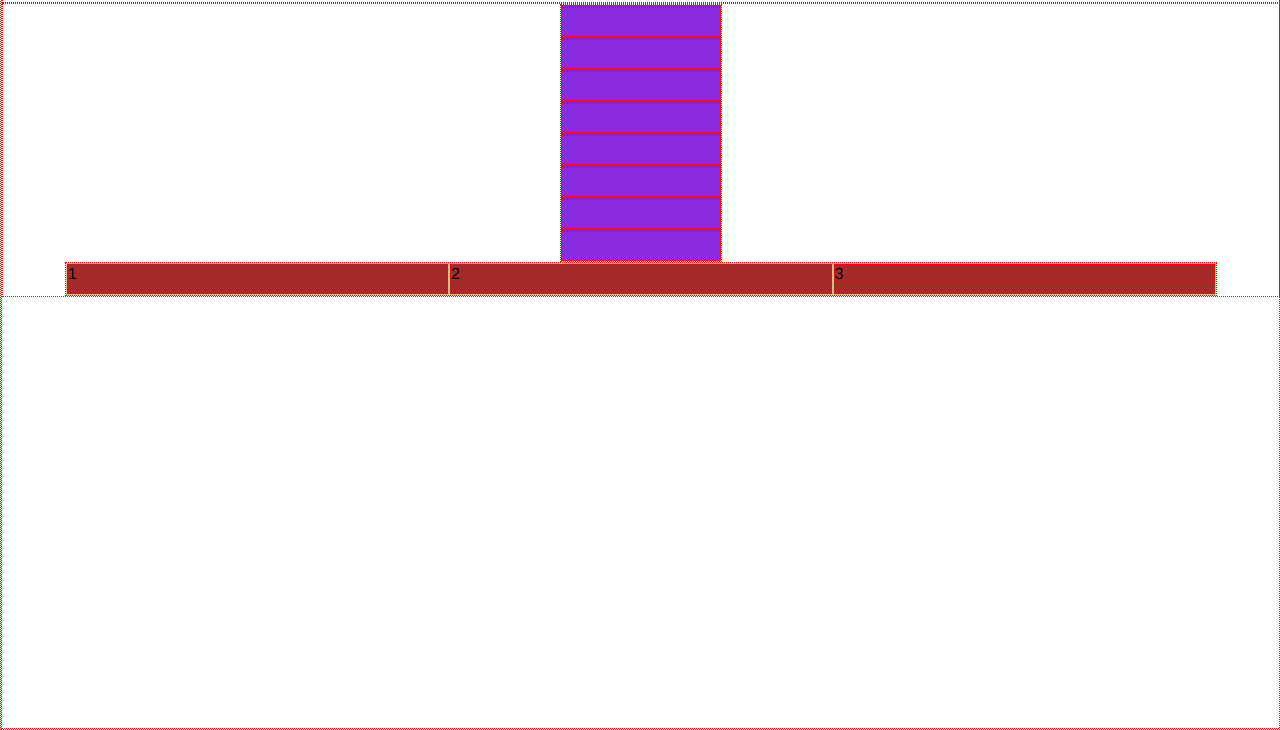
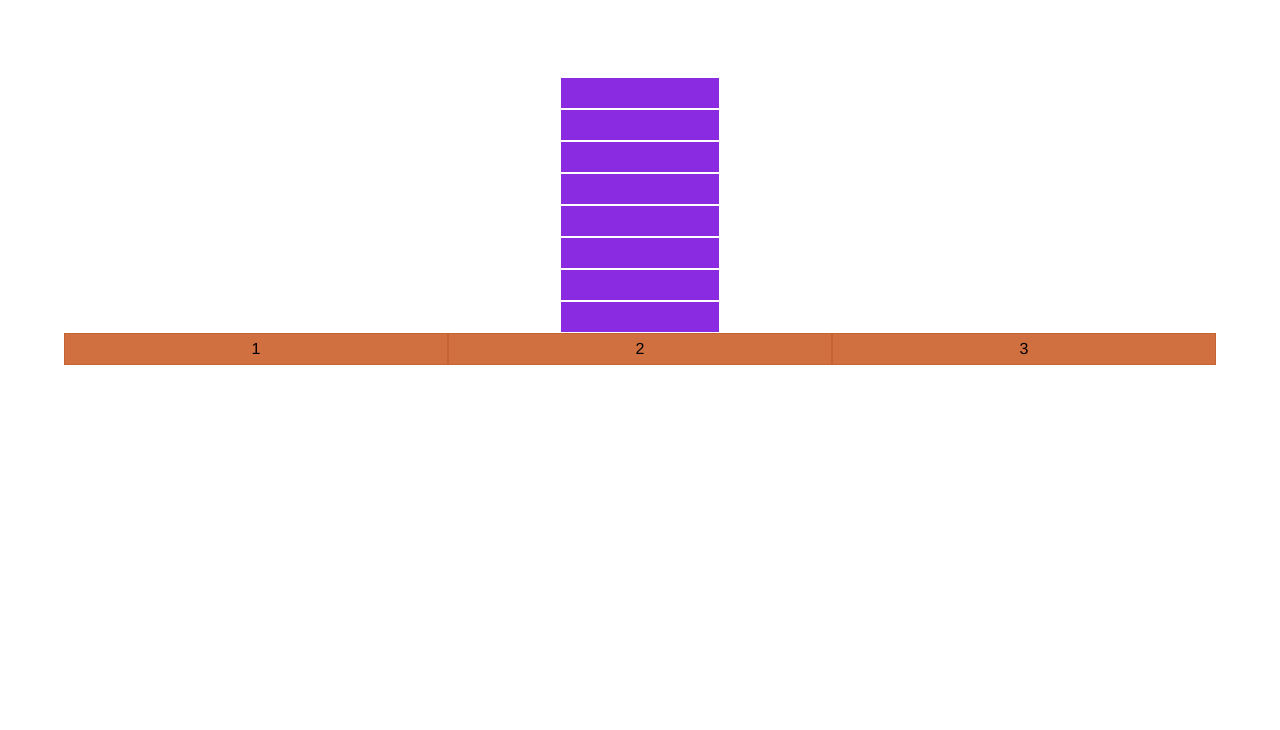
Before and after one commit to ThwCorbin/tower, a plain HTML site: page index.html in a window 1280 px wide. Shown: the part 72-802 px from the top of the page. Drawn offline with Linux system fonts and the light colour scheme.

Commit message:
Switch peg for base, add css variables colors

```diff
--- a/style.css
+++ b/style.css
@@ -2,6 +2,14 @@
 :root {
 	--white: #ffffff;
 	--black: #000000;
+	--brown: #d06f40;
+	--carmel: #c76331;
+	--red: red;
+	--orange: orange;
+	--yellow: yellow;
+	--green: green;
+	--indigo: indigo;
+	--violet: violet;
 }
 
 /** Fonts ###############  */
@@ -36,9 +44,11 @@ li {
 	list-style: none;
 }
 
+/** Test red borders
 * {
 	border: 0.5px dotted red;
 }
+
 /** Main ############### */
 main {
 	display: flex;
@@ -47,10 +57,16 @@ main {
 	/* justify-content: center; */
 }
 
+.grid-turtles {
+	display: grid;
+	margin-top: 10vh;
+}
+
 .turtle {
 	width: 10em;
 	height: 2em;
 	background-color: blueviolet;
+	border: 0.05em solid var(--white);
 }
 
 .board-base {
@@ -60,10 +76,17 @@ main {
 }
 
 .base {
+	display: flex;
+	justify-content: center;
+	align-items: center;
 	width: 30vw;
 	height: 2em;
-	background-color: brown;
-	border: 0.05em solid burlywood;
+	background-color: var(--brown);
+	border: 0.05em solid var(--carmel);
+}
+
+.base > p {
+	pointer-events: none;
 }
 
 /** Footer ############### */
```
